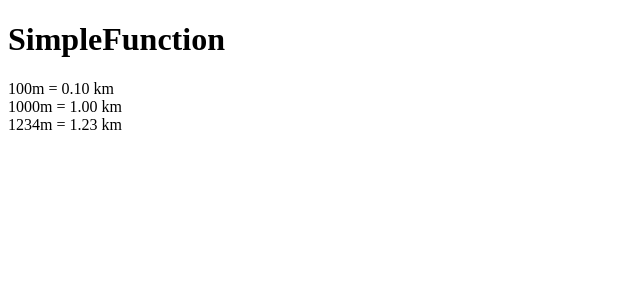
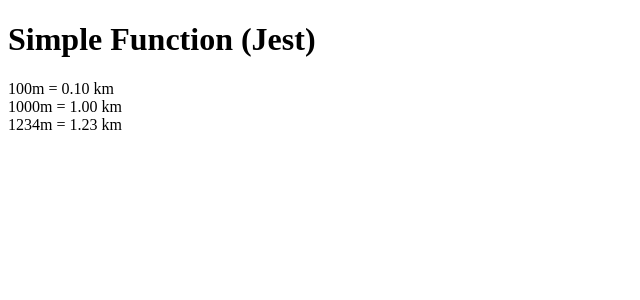
Before and after one commit to Toxe/react-testing, a React (Create React App) app: page / in a window 1280 px wide. Shown: the top 300 px of the page, without its empty margins (0-640 px from the left). Built offline with nearby package versions, Linux system fonts and the light colour scheme.

Commit message:
Rename component

```diff
--- a/src/App.js
+++ b/src/App.js
@@ -1,10 +1,10 @@
 import React from "react";
-import SimpleFunction from "./SimpleFunction/SimpleFunction";
+import SimpleJest from "./SimpleJest/SimpleJest";
 
 export default function App() {
     return (
         <div>
-            <SimpleFunction />
+            <SimpleJest />
         </div>
     );
 }
--- a/src/SimpleFunction/SimpleFunction.js
+++ b/src/SimpleJest/SimpleJest.js
@@ -1,10 +1,10 @@
 import React from "react";
 import { formatDistance } from "./formatDistance";
 
-export default function SimpleFunction() {
+export default function SimpleJest() {
     return (
         <div>
-            <h1>SimpleFunction</h1>
+            <h1>Simple Function (Jest)</h1>
             <div>100m = {formatDistance(100)}</div>
             <div>1000m = {formatDistance(1000)}</div>
             <div>1234m = {formatDistance(1234)}</div>
```
Also changed, not shown: src/SimpleJest/formatDistance.js (renamed from src/SimpleFunction/formatDistance.js), 1 other file (tests, documents, lock files or other folders).
